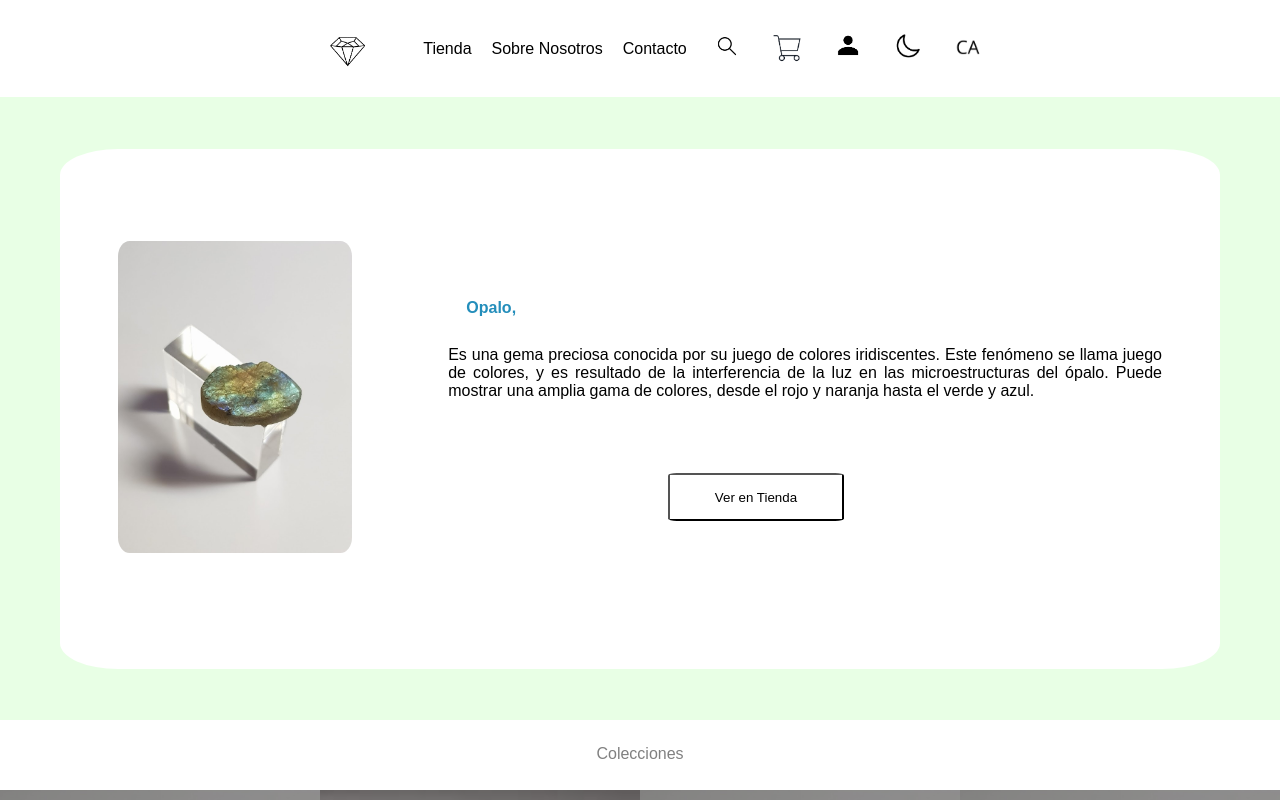
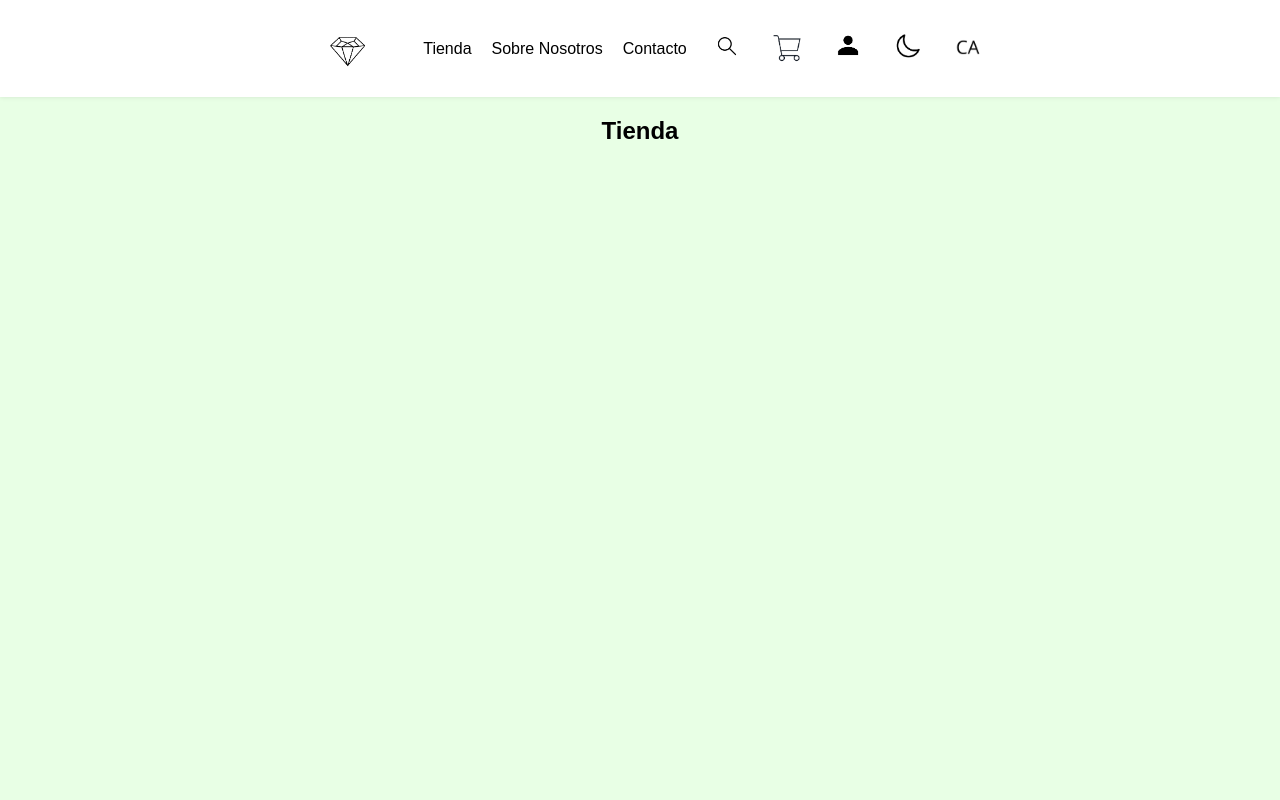
Before and after one commit to CristianSivilla/t, a React (Create React App) app: page /Tienda in a window 1280 px wide. Shown: the top 800 px of the page. Built offline with nearby package versions, Linux system fonts and the light colour scheme.

Commit message:
enrutamiento de la tienda

```diff
--- a/package.json
+++ b/package.json
@@ -8,7 +8,8 @@
     "@testing-library/user-event": "^13.5.0",
     "react": "^18.2.0",
     "react-dom": "^18.2.0",
-    "react-scripts": "5.0.1",
+    "react-router-dom": "^5.3.4",
+    "react-scripts": "^5.0.1",
     "web-vitals": "^2.1.4"
   },
   "scripts": {
--- a/src/App.js
+++ b/src/App.js
@@ -1,18 +1,25 @@
 import React from 'react';
+import { BrowserRouter as Router, Route, Switch } from 'react-router-dom';
 import Header from './components/Header';
-import Home from './components/Home'
-import Footer from './components/Footer'
-
-
+import Home from './components/Home';
+import Tienda from './components/Tienda';
+import Footer from './components/Footer';
 
 const App = () => {
   return (
-    <div>
-      <Header />
-      <Home />
-      <Footer/>
+    <Router>
+      <div>
+        <Header />
 
-    </div>
+        <Switch>
+          <Route path="/Tienda" component={Tienda} />
+          <Route path="/" component={Home} />
+
+        </Switch>
+
+        <Footer />
+      </div>
+    </Router>
   );
 }
 
--- a/src/components/Header.js
+++ b/src/components/Header.js
@@ -1,4 +1,5 @@
 import React from 'react';
+import { Link } from 'react-router-dom';
 import '../styles/Header.css';
 import logo from '../assets/icon_white.png';
 import lupa from '../assets/lupa.png';
@@ -11,15 +12,15 @@ const Header = () => {
   return (
     <header>
       <ul>
-        <li><a href="#Inicio"><img className="logo" src={logo} alt="icono" /></a></li>
-        <li><a href="#Tienda">Tienda</a></li>
-        <li><a href="#SobreNosotros">Sobre Nosotros</a></li>
-        <li><a href="#Contacto">Contacto</a></li>
-        <li><a href="#buscador"><img className="img" src={lupa} alt="buscador" /></a></li>
-        <li><a href="#carrito"><img className="img" src={carrito} alt="carrito" /></a></li>
-        <li><a href="#usuario"><img className="img" src={persona} alt="usuario" /></a></li>
-        <li><a href="#usuario"><img className="img" src={luna} alt="usuario" /></a></li>
-        <li><a href="#idioma"><img className="img" src={idioma} alt="idioma" /></a></li>
+        <li><Link to="/"><img className="logo" src={logo} alt="icono" /></Link></li>
+        <li><Link to="/Tienda">Tienda</Link></li>
+        <li><Link to="/SobreNosotros">Sobre Nosotros</Link></li>
+        <li><Link to="/Contacto">Contacto</Link></li>
+        <li><Link to="/buscador"><img className="img" src={lupa} alt="buscador" /></Link></li>
+        <li><Link to="/carrito"><img className="img" src={carrito} alt="carrito" /></Link></li>
+        <li><Link to="/usuario"><img className="img" src={persona} alt="usuario" /></Link></li>
+        <li><Link to="/usuario"><img className="img" src={luna} alt="usuario" /></Link></li>
+        <li><Link to="/idioma"><img className="img" src={idioma} alt="idioma" /></Link></li>
       </ul>
     </header>
   );
--- /dev/null
+++ b/src/components/Tienda.js
@@ -0,0 +1,12 @@
+import React from 'react';
+
+const Tienda = () => {
+  return (
+    <div>
+      <h2>Tienda</h2>
+
+    </div>
+  );
+}
+
+export default Tienda;
```
Also changed, not shown: 1 other file (tests, documents, lock files or other folders).
